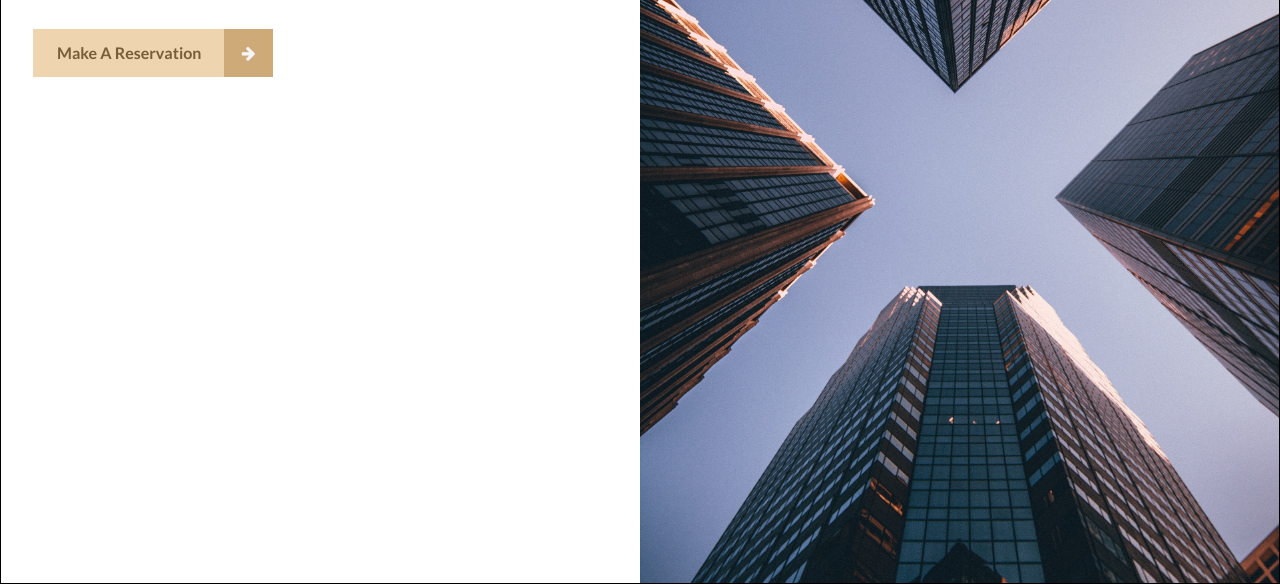
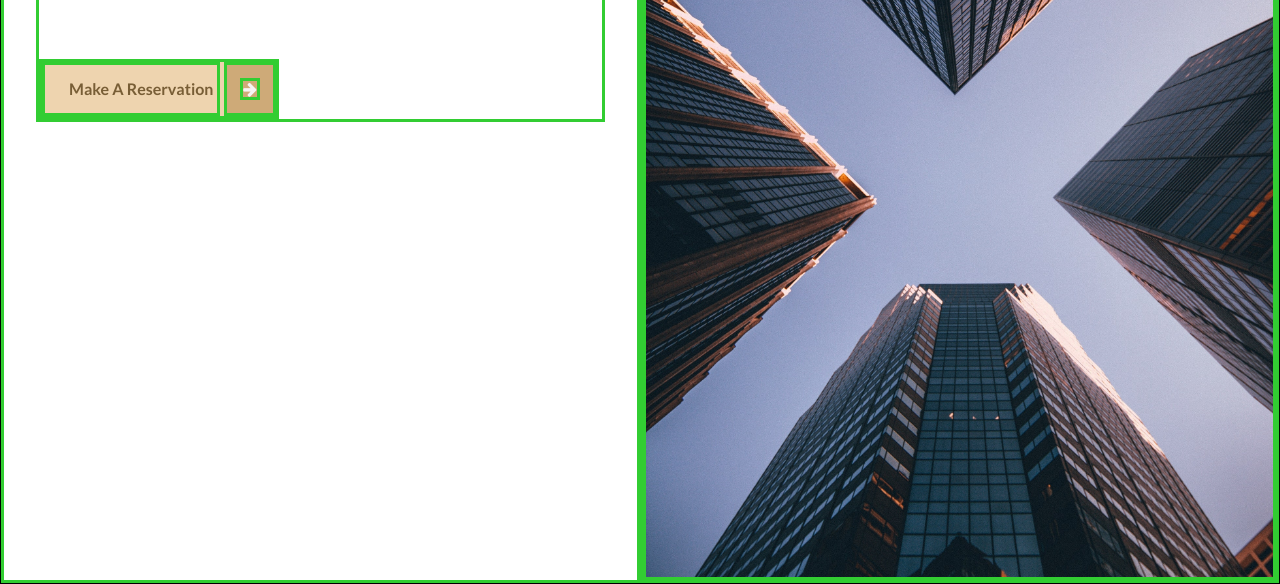
Before and after one commit to Davemafy/Landing-Page, a website: page index.html in a window 1280 px wide. Shown: the part 216-800 px from the top of the page. Drawn offline with Linux system fonts and the light colour scheme.

Commit message:
feat: applied style working on yge grid layoiut

```diff
--- a/index.html
+++ b/index.html
@@ -18,11 +18,11 @@
         <div class="overflow-hidden">
             <!-- hero-section	 -->
             <header
-                class="hero-section h-[100dvh]       w-full border border-black w-full text-white grid md:text-dark md:grid-cols-2 md:grid-flow-col"
+                class="hero-section overflow-scroll h-[100vh] w-full border border-black w-full text-white grid md:text-dark md:grid-cols-2 md:grid-flow-col"
             >
                 <!-- hero-body	 -->
                 <div
-                    class="hero-body bg-[hsl(0,0%,0%,0.22)] p-8 pb-16 scale-125 duration-500 delay-500 opacity-0 md:col-auto md:bg-transparent"
+                    class="hero-body bg-[hsl(0,0%,10%,0.99)] p-8 pb-16 scale-125 duration-500 delay-500 opacity-0 md:col-auto md:bg-transparent"
                     id="hero-text"
                 >
                     <!-- hero-logo	 -->
--- a/input.css
+++ b/input.css
@@ -1,22 +1,6 @@
 @tailwind base;
 @tailwind components;
 @tailwind utilities;
-
- *{
-	box-sizing: border-box;
-}
-
-.hero-section {
-	grid-template-areas: 'stack' ;
-	isolation: isolate;
-}
-
-.hero-section > *{
-	grid-area: stack;
-}
-.hero-section  *{
-	/*border: red solid;*/
-}
 
 @font-face{
 	font-family: "Lato";
@@ -32,3 +16,15 @@
 	font-family: "LatoBold";
 	src: url('../fonts/latobold.ttf');
 }
+
+.hero-section {
+	grid-template-areas: 'stack' ;
+	isolation: isolate;
+}
+
+.hero-section > *{
+	grid-area: stack;
+}
+.hero-section  *{
+	border: limegreen solid;
+}
```
Also changed, not shown: css/style.css. Lines whose indentation alone changed are shown as unchanged.
